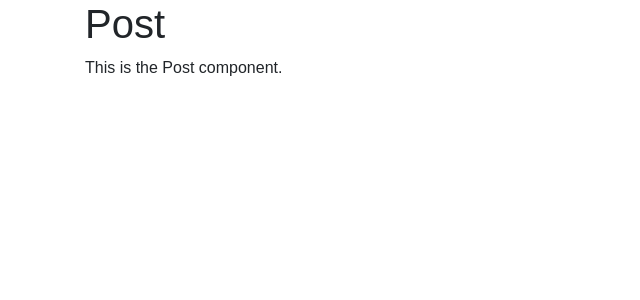
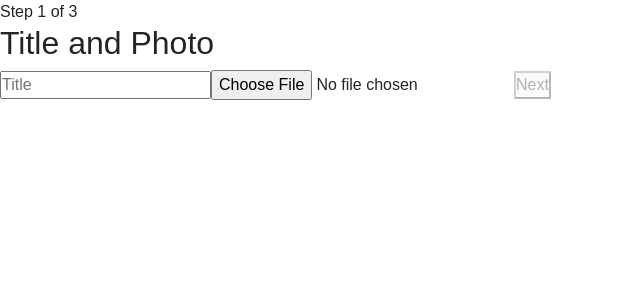
Before and after one commit to Rijan-Budds/E-commerce, a React (Create React App) app: page /post in a window 1280 px wide. Shown: the top 300 px of the page, without its empty margins (0-640 px from the left). Built offline with nearby package versions, Linux system fonts and the light colour scheme.

Commit message:
started post feature

```diff
--- a/src/Pages/Post/index.js
+++ b/src/Pages/Post/index.js
@@ -1,12 +1,241 @@
-export default function Post() {
+import React, { useState } from 'react';
+import { useNavigate } from 'react-router-dom';
+
+const PostCreation = () => {
+  const [step, setStep] = useState(1);
+  const [post, setPost] = useState({
+    title: '',
+    photo: null,
+    category: '',
+    conditions: '',
+    description: '',
+    price: '',
+    negotiable: false
+  });
+  const [preview, setPreview] = useState('');
+  const [errors, setErrors] = useState({});
+  const navigate = useNavigate();
+
+  const validateStep = (currentStep) => {
+    const newErrors = {};
+
+    if (currentStep === 1) {
+      if (!post.title.trim()) newErrors.title = 'Title is required';
+      if (!post.photo) newErrors.photo = 'Photo is required';
+    }
+
+    if (currentStep === 2) {
+      if (!post.category) newErrors.category = 'Category is required';
+      if (!post.conditions) newErrors.conditions = 'Condition is required';
+      if (!post.description.trim()) newErrors.description = 'Description is required';
+    }
+
+    setErrors(newErrors);
+    return Object.keys(newErrors).length === 0;
+  };
+
+  const handleChange = (e) => {
+    const { name, value, type, checked } = e.target;
+    setPost(prev => ({
+      ...prev,
+      [name]: type === 'checkbox' ? checked : value
+    }));
+
+    // Clear error when user starts typing
+    if (errors[name]) {
+      setErrors(prev => ({ ...prev, [name]: '' }));
+    }
+  };
+
+  const handlePhotoChange = (e) => {
+    const file = e.target.files[0];
+    if (file) {
+      setPost(prev => ({ ...prev, photo: file }));
+      const reader = new FileReader();
+      reader.onloadend = () => {
+        setPreview(reader.result);
+      };
+      reader.readAsDataURL(file);
+
+      // Clear photo error when file is selected
+      if (errors.photo) {
+        setErrors(prev => ({ ...prev, photo: '' }));
+      }
+    }
+  };
+
+  const nextStep = () => {
+    if (validateStep(step)) {
+      setStep(step + 1);
+    }
+  };
+
+  const prevStep = () => {
+    setStep(step - 1);
+  };
+
+  const handleSubmit = async (e) => {
+    e.preventDefault();
+    if (validateStep(3)) {
+      const formData = new FormData();
+      Object.keys(post).forEach(key => {
+        formData.append(key, post[key]);
+      });
+
+      try {
+        const response = await fetch('/api/posts', {
+          method: 'POST',
+          body: formData,
+          credentials: 'include'
+        });
+        const data = await response.json();
+        if (response.ok) {
+          navigate('/');
+        } else {
+          console.error('Error creating post:', data.message);
+        }
+      } catch (error) {
+        console.error('Network error:', error);
+      }
+    }
+  };
+
+  // Check if current step is valid to enable next button
+  const isStepValid = () => {
+    if (step === 1) {
+      return post.title.trim() && post.photo;
+    }
+    if (step === 2) {
+      return post.category && post.conditions && post.description.trim();
+    }
+    return true;
+  };
+
   return (
-    <div className="container">
-      <div className="row">
-        <div className="col-sm-12">
-          <h1>Post</h1>
-          <p>This is the Post component.</p>
+    <div className="post-creation">
+      <div className="progress-steps">
+        Step {step} of 3
+      </div>
+
+      {step === 1 && (
+        <div className="step">
+          <h2>Title and Photo</h2>
+          <input
+            type="text"
+            name="title"
+            value={post.title}
+            onChange={handleChange}
+            placeholder="Title"
+            required
+            className={errors.title ? 'error' : ''}
+          />
+          {errors.title && <span className="error-message">{errors.title}</span>}
+
+          <input
+            type="file"
+            name="photo"
+            onChange={handlePhotoChange}
+            accept="image/*"
+            required
+            className={errors.photo ? 'error' : ''}
+          />
+          {errors.photo && <span className="error-message">{errors.photo}</span>}
+
+          {preview && <img src={preview} alt="Preview" className="preview-image" />}
+
+          <button
+            onClick={nextStep}
+            disabled={!isStepValid()}
+            className={!isStepValid() ? 'disabled' : ''}
+          >
+            Next
+          </button>
         </div>
-      </div>
+      )}
+
+      {step === 2 && (
+        <div className="step">
+          <h2>Details</h2>
+          <select
+            name="category"
+            value={post.category}
+            onChange={handleChange}
+            required
+            className={errors.category ? 'error' : ''}
+          >
+            <option value="">Select Category</option>
+            <option value="electronics">Electronics</option>
+            <option value="furniture">Furniture</option>
+            <option value="clothing">Clothing</option>
+          </select>
+          {errors.category && <span className="error-message">{errors.category}</span>}
+
+          <select
+            name="conditions"
+            value={post.conditions}
+            onChange={handleChange}
+            required
+            className={errors.conditions ? 'error' : ''}
+          >
+            <option value="">Select Condition</option>
+            <option value="new">New</option>
+            <option value="used">Used</option>
+            <option value="refurbished">Refurbished</option>
+          </select>
+          {errors.conditions && <span className="error-message">{errors.conditions}</span>}
+
+          <textarea
+            name="description"
+            value={post.description}
+            onChange={handleChange}
+            placeholder="Description"
+            required
+            className={errors.description ? 'error' : ''}
+          />
+          {errors.description && <span className="error-message">{errors.description}</span>}
+
+          <div className="button-group">
+            <button onClick={prevStep}>Back</button>
+            <button
+              onClick={nextStep}
+              disabled={!isStepValid()}
+              className={!isStepValid() ? 'disabled' : ''}
+            >
+              Next
+            </button>
+          </div>
+        </div>
+      )}
+
+      {step === 3 && (
+        <div className="step">
+          <h2>Pricing</h2>
+          <input
+            type="number"
+            name="price"
+            value={post.price}
+            onChange={handleChange}
+            placeholder="Price"
+            step="0.01"
+            required
+          />
+          <label>
+            <input
+              type="checkbox"
+              name="negotiable"
+              checked={post.negotiable}
+              onChange={handleChange}
+            />
+            Price is negotiable
+          </label>
+          <div className="button-group">
+            <button onClick={prevStep}>Back</button>
+            <button onClick={handleSubmit}>Submit Post</button>
+          </div>
+        </div>
+      )}
     </div>
   );
-}
+};
+
+export default PostCreation;
```
